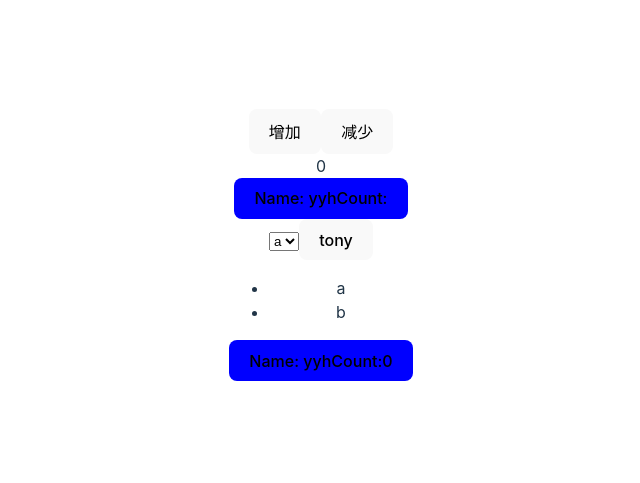
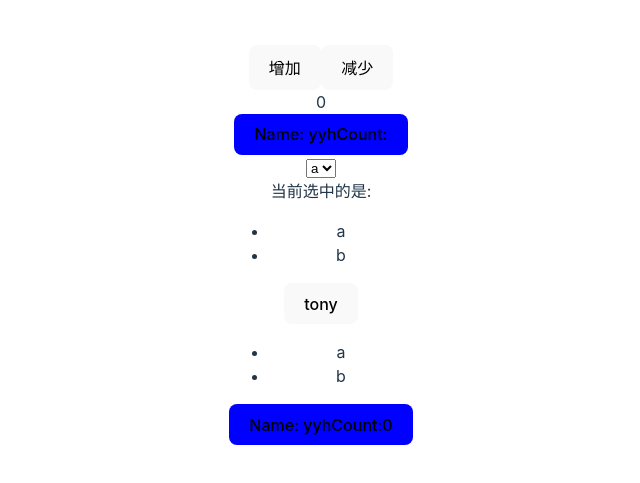
Before and after one commit to EthanShen10086/react-learning, a React (Vite) app: page / in a window 1280 px wide. Shown: the part 155-638 px from the top of the page, without its empty margins (319-959 px from the left). Built offline with nearby package versions, Linux system fonts and the light colour scheme.

Commit message:
feat: 'add List usage 添加List的使用'

```diff
--- a/src/App.jsx
+++ b/src/App.jsx
@@ -4,13 +4,16 @@ import "./App.css";
 import { MyButton } from "./components/my-button";
 import { MyButton2 } from "./components/my-button2";
 import { ReduceCounter } from "./components/reduce-counter";
+import { MyList } from "./components/my-list";
 
 const userList = [
   {
+    id: "a",
     name: "a",
     value: "a",
   },
   {
+    id: "b",
     name: "b",
     value: "b",
   },
@@ -19,24 +22,26 @@ const userList = [
 function App() {
   const [count, setCount] = useState(0);
   const [isButton2, setButtonShow] = useState(false);
+  const [selectedItemId, setSelectedItemId] = useState("");
+  const [userName, setUserName] = useState("tony");
+  const [location, setLocation] = useState({
+    lon: "110",
+    lat: "22",
+  });
 
   const userDOMList = userList.map((item, index) => {
     // 需要设置key
     return <li key={index}>{item.name}</li>;
   });
 
-  const [userName, setUserName] = useState("tony");
+  const selectedItem = userList.find((item) => item.id === selectedItemId);
+
   const handleFormateUserName = () => {
     // 他这里的un的参数就是useState传入的参数
     // 并且通过userName变量进行表达
     // 他这里的setUserName就像是微信小程序的setData
     setUserName((un) => un + "stark");
   };
-
-  const [location, setLocation] = useState({
-    lon: "110",
-    lat: "22",
-  });
 
   const handleChangeLocation = () => {
     const newLocation = {
@@ -61,22 +66,41 @@ function App() {
     setCount((previousCount) => previousCount + 1);
   };
 
+  const handleSetCurrentId = (currentItem) => {
+    setSelectedItemId(currentItem.id);
+  };
+
   return (
     <>
+      {/* 这里是计时器 使用useReducer的例子 */}
       <ReduceCounter />
+      {/* 这里是切换按钮的例子 */}
       <div className="m-App__content" onClick={handleChangeButton}>
         {isButton2 ? <MyButton2 /> : <MyButton />}
       </div>
+      {/* 这里是展示select的例子 */}
       <select placeholder="select选择框">
-        {userList.map((item, index) =>
-        // 这里直接return了
+        {userList.map((item, index) => (
+          // 这里直接return了
           <option value={item.value} key={index}>
             {item.name}
           </option>
-        )}
+        ))}
       </select>
+      {/* 这里是List 点击切换的例子 */}
+      <>
+        <div> 当前选中的是: {selectedItemId && selectedItem.id}</div>
+        <MyList
+          dataList={userList}
+          setSelectItem={handleSetCurrentId}
+          currentItemId={selectedItemId}
+        />
+      </>
+      {/* 这里是点击按钮添加姓名的例子 */}
       <button onClick={handleFormateUserName}>{userName}</button>
+      {/* 这里是展示list的例子 */}
       <ul> {userDOMList} </ul>
+      {/* 这里是展示计数器的例子 */}
       <MyButton count={count} handleChangeCount={handleChangeCount} />
     </>
   );
--- /dev/null
+++ b/src/components/my-list.jsx
@@ -0,0 +1,27 @@
+import PropTypes from "prop-types";
+
+MyList.propTypes = {
+  dataList: PropTypes.array,
+  setSelectItem: PropTypes.func,
+  currentItemId: PropTypes.string,
+};
+
+// 箭头函数好像不会被提升 导致 MyList.propTypes 会找不到
+// Uncaught ReferenceError: Cannot access 'MyList' before initialization
+export function MyList  ({ dataList, setSelectItem, currentItemId }) {
+  return (
+    <ul>
+      {dataList.map((item, index) =>
+        <li
+          key={index}
+          onClick={() => setSelectItem(item)}
+          style={
+            {  background: item.id === currentItemId ? "red" : "" }
+          }
+        >
+          {item.name}
+        </li>
+      )}
+    </ul>
+  );
+}
```
